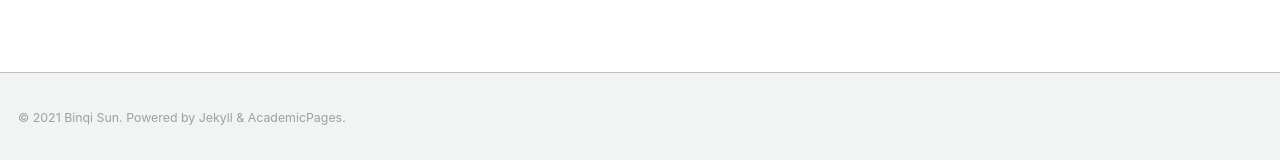
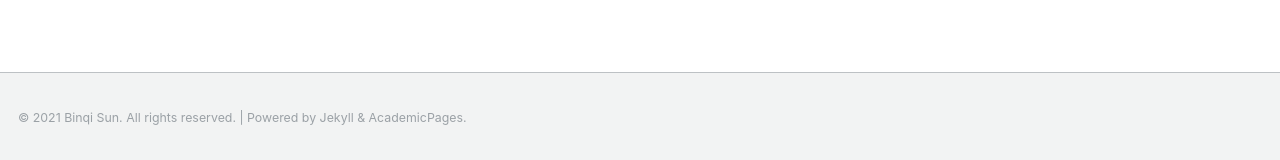
Before and after one commit to binqi-sun/binqi-sun.github.io, a Jekyll site: the page built from _pages/about.md, in a window 1280 px wide and 1225 px high. Shown: the part 1062-1222 px from the top of the window. Built offline with Jekyll 4.4.1, drawn with Linux system fonts in a browser that asks for light colours; some web fonts are replaced.

Commit message:
update about

```diff
--- a/_includes/footer.html
+++ b/_includes/footer.html
@@ -23,4 +23,4 @@
 
 <!-- <div class="page__footer-copyright">&copy; {{ site.time | date: '%Y' }} {{ site.name | default: site.title }}. {{ site.data.ui-text[site.locale].powered_by | default: "Powered by" }} <a href="http://jekyllrb.com" rel="nofollow">Jekyll</a> &amp; <a href="https://github.com/academicpages/academicpages.github.io">AcademicPages</a>, a fork of <a href="https://mademistakes.com/work/minimal-mistakes-jekyll-theme/" rel="nofollow">Minimal Mistakes</a>.</div> -->
 
-<div class="page__footer-copyright">&copy; {{ site.time | date: '%Y' }} {{ site.name | default: site.title }}. {{ site.data.ui-text[site.locale].powered_by | default: "Powered by" }} <a href="http://jekyllrb.com" rel="nofollow">Jekyll</a> &amp; <a href="https://github.com/academicpages/academicpages.github.io">AcademicPages</a>.</div>
+<div class="page__footer-copyright">&copy; {{ site.time | date: '%Y' }} {{ site.name | default: site.title }}. All rights reserved. |  {{ site.data.ui-text[site.locale].powered_by | default: "Powered by" }} <a href="http://jekyllrb.com" rel="nofollow">Jekyll</a> &amp; <a href="https://github.com/academicpages/academicpages.github.io">AcademicPages</a>.</div>
```
